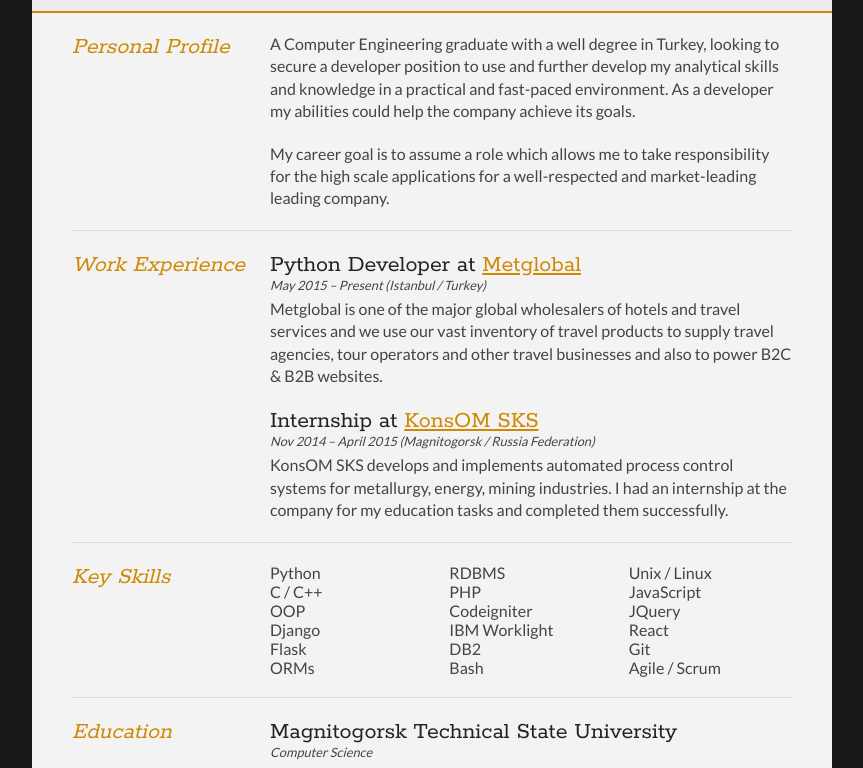
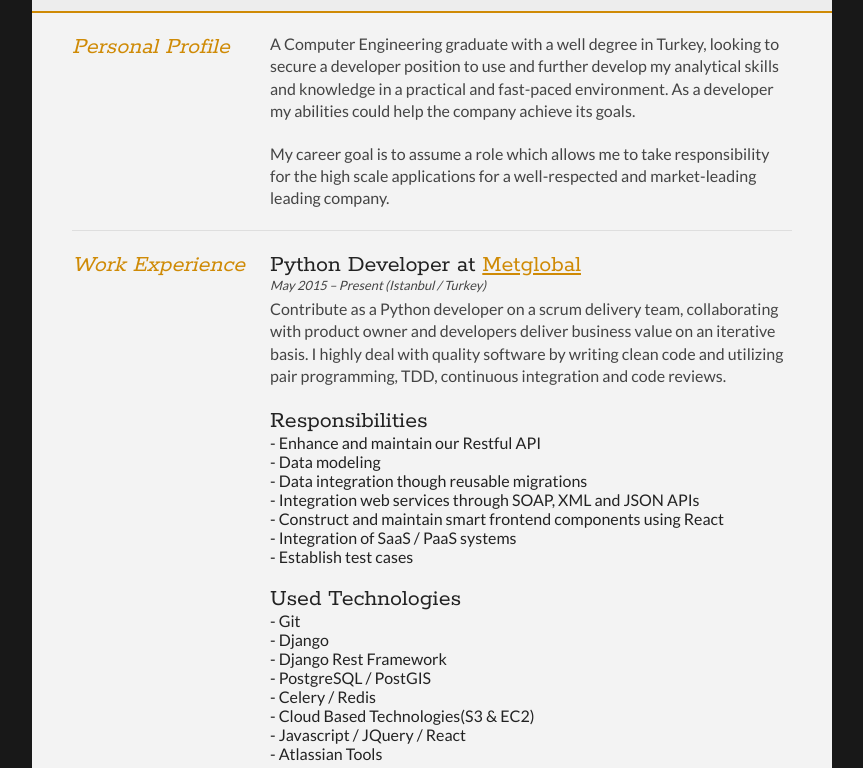
Before and after one commit to erkanay/erkanay.github.io, a plain HTML site: page index.html in a window 1280 px wide. Shown: the part 145-913 px from the top of the page, without its empty margins (208-1071 px from the left). Drawn offline with Linux system fonts and the light colour scheme.

Commit message:
update role

```diff
--- a/index.html
+++ b/index.html
@@ -64,9 +64,33 @@
 					<h2>Python Developer at <a href="http://www.metglobal.com" id="company-link" target="_blank">Metglobal</a></h2>
 					<p class="subDetails">May 2015 – Present
 					(Istanbul / Turkey)</p>
-					<p>Metglobal is one of the major global wholesalers of hotels and travel services and we use our vast inventory of travel products to supply travel agencies, tour operators and other travel businesses and also to power B2C & B2B websites.</p>
+					<p>
+						Contribute as a Python developer on a scrum delivery team, collaborating with product owner and developers deliver business value on an iterative basis. I highly deal with quality software by writing clean code and utilizing pair programming, TDD, continuous integration and code reviews.
+					</p>
+					<h2>Responsibilities</h2>
+					<ul class="list">
+						<li> - Enhance and maintain our Restful API </li>
+						<li> - Data modeling </li>
+						<li> - Data integration though reusable migrations </li>
+						<li> - Integration web services through SOAP, XML and JSON APIs </li>
+						<li> - Construct and maintain smart frontend components using React </li>
+						<li> - Integration of SaaS / PaaS systems </li>
+						<li> - Establish test cases </li>
+					</ul>
+					<br/>
+					<h2>Used Technologies</h2>
+					<ul class="list">
+						<li> - Git </li>
+						<li> - Django </li>
+						<li> - Django Rest Framework </li>
+						<li> - PostgreSQL / PostGIS </li>
+						<li> - Celery / Redis </li>
+						<li> - Cloud Based Technologies(S3 & EC2) </li>
+						<li> - Javascript / JQuery / React </li>
+						<li> - Atlassian Tools </li>
+					</ul>
 				</article>
-
+				<br/>
 				<article>
 					<h2>Internship at <a href="https://www.konsom.ru/" id="company-link" target="_blank"> KonsOM SKS</a></h2>
 					<p class="subDetails">Nov 2014 – April 2015
@@ -133,7 +157,7 @@
 				<article>
 					<h2>Karabuk University</h2>
 					<p class="subDetails">Computer Engineering</p>
-					<p>I was formal student of Karabuk university.</p>
+					<p>I was formal student of Karabuk University.</p>
 				</article>
 			</div>
 			<div class="clear"></div>
--- a/style.css
+++ b/style.css
@@ -357,3 +357,7 @@
 #company-link{
 	color:#cf8a05;
 }
+
+ul.list {
+	list-style: none;
+}
```
